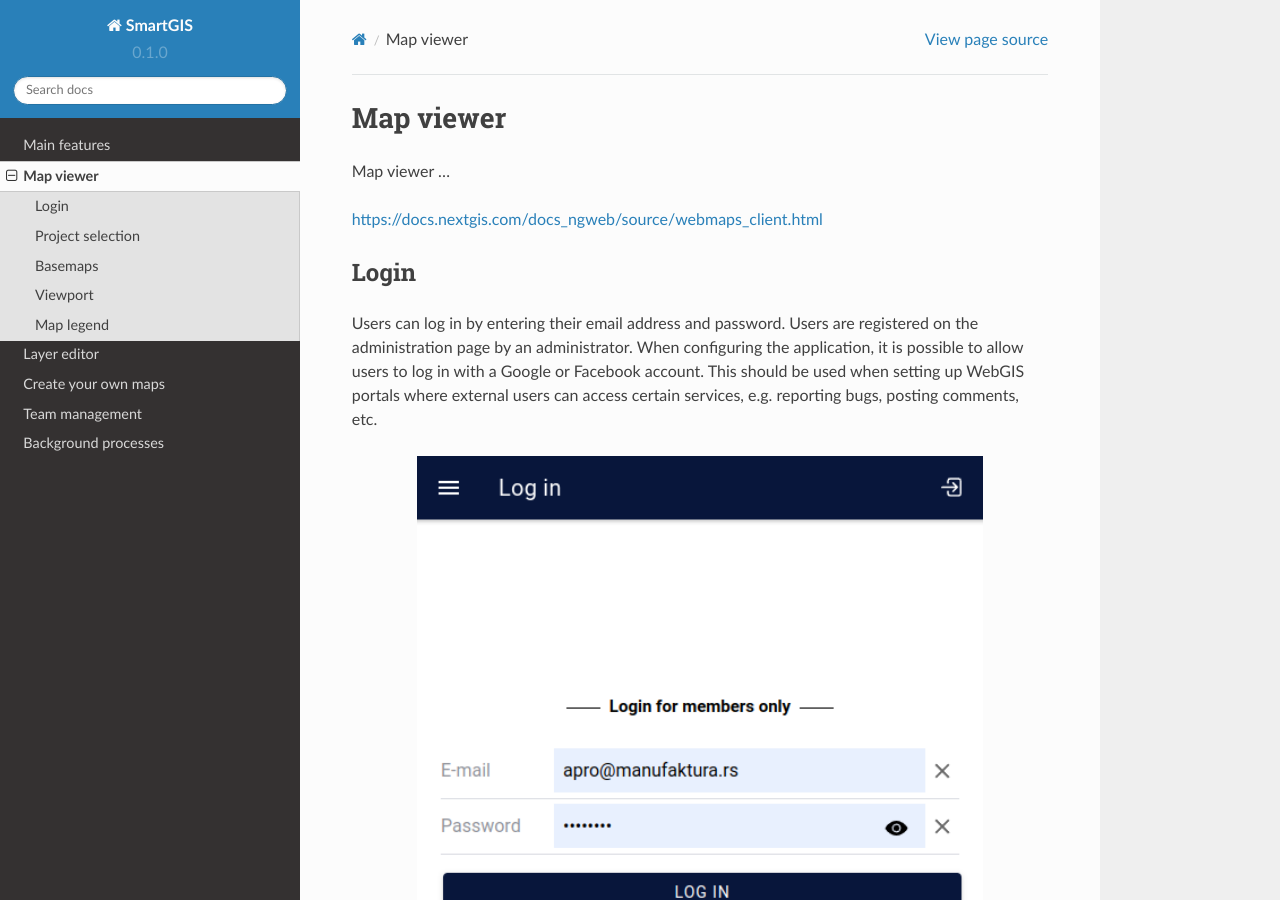
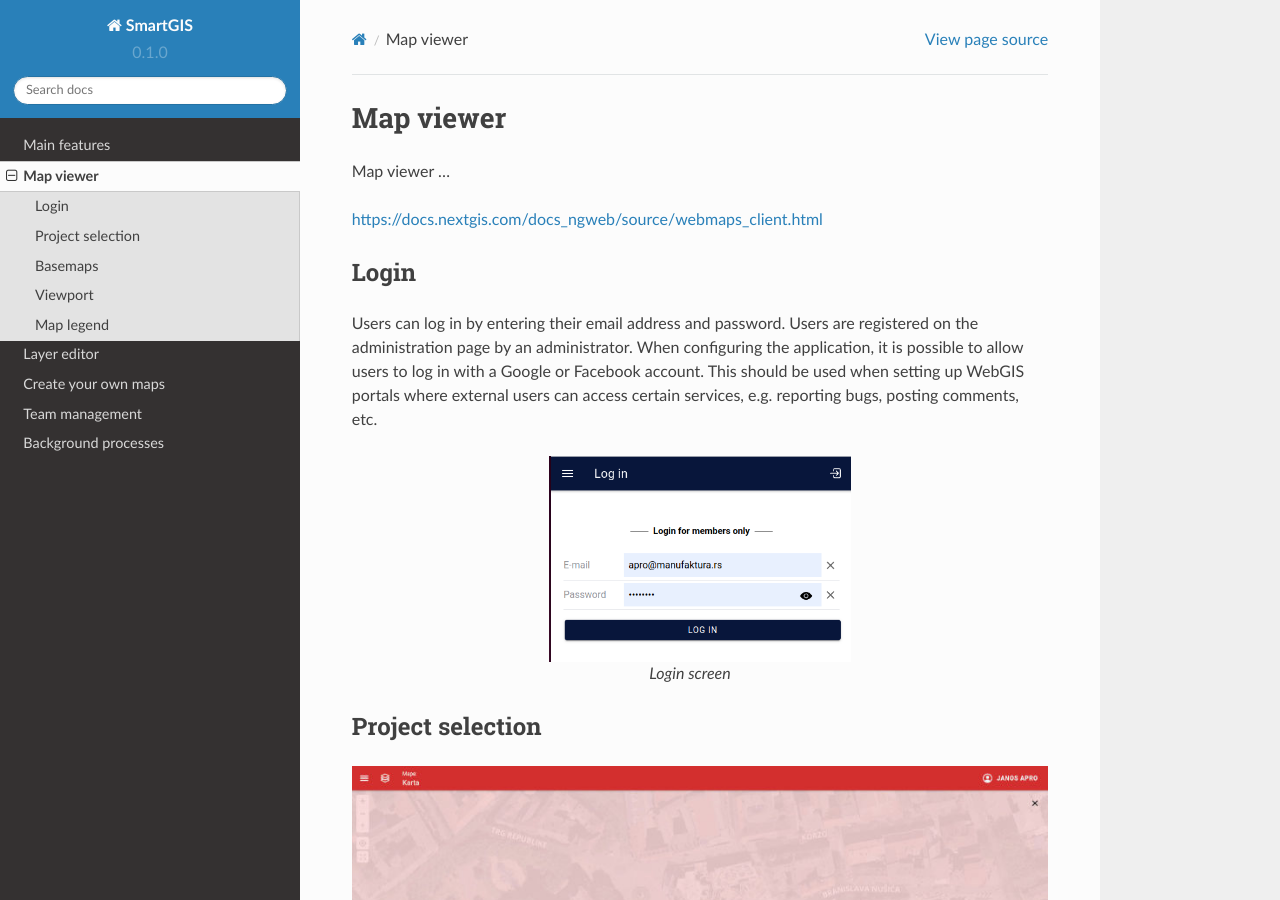
Before and after one commit to aprojanos/smartgis-tutorial, a Sphinx documentation site: the page built from docs/source/viewer.rst, in a window 1280 px wide and 900 px high. Built offline with Sphinx 7.4.7 and the Read the Docs theme 2.0.0, drawn with Linux system fonts in a browser that asks for light colours.

Commit message:
login image changed

```diff
--- a/docs/source/viewer.rst
+++ b/docs/source/viewer.rst
@@ -15,7 +15,7 @@ When configuring the application, it is possible to allow users to log in with a
 .. figure:: images/Login.png
    :name: login
    :align: center
-   :width: 15cm
+   :width: 8cm
 
    Login screen
 
```
Also changed, not shown: docs/source/images/Login.png.
